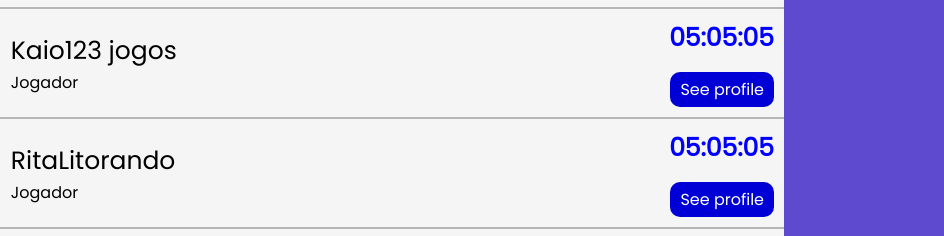
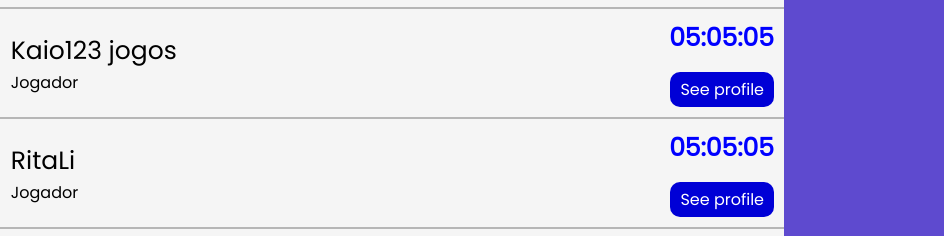
Before and after one commit to GabrieldeLucas/learninggame2, a plain HTML site: page ranking.html in a window 1280 px wide. Shown: the part 548-784 px from the top of the page, 336-1280 px from the left. Drawn offline with Linux system fonts and the light colour scheme; no server answers.

Commit message:
Update ranking.html

```diff
--- a/ranking.html
+++ b/ranking.html
@@ -116,7 +116,7 @@
                 />
               </div>
               <div class="nth-info">
-                <p class="name" id="name4">RitaLitorando</p>
+                <p class="name" id="name4">RitaLi</p>
                 <p class="role">Jogador</p>
               </div>
               <a>See profile</a>
```
